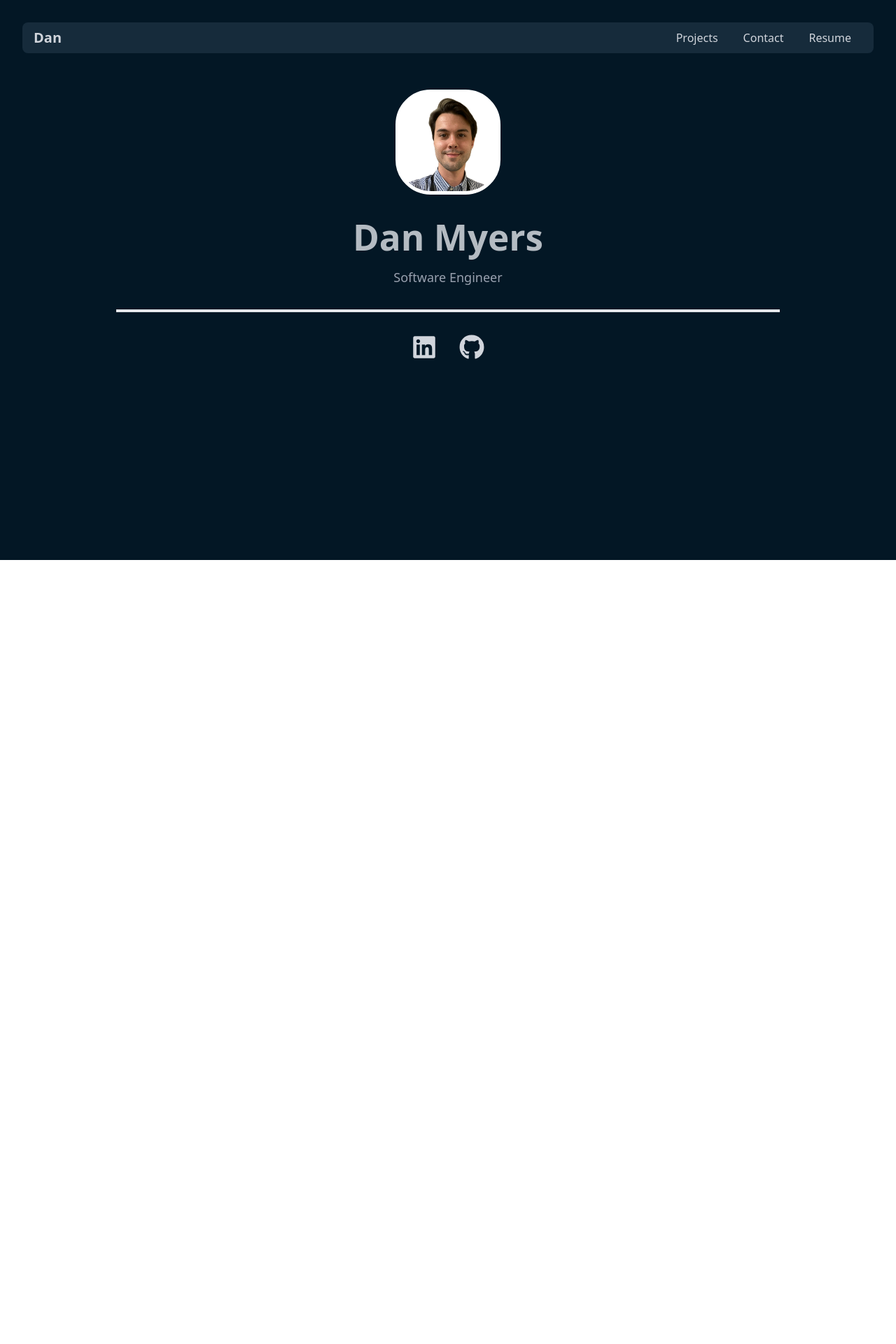
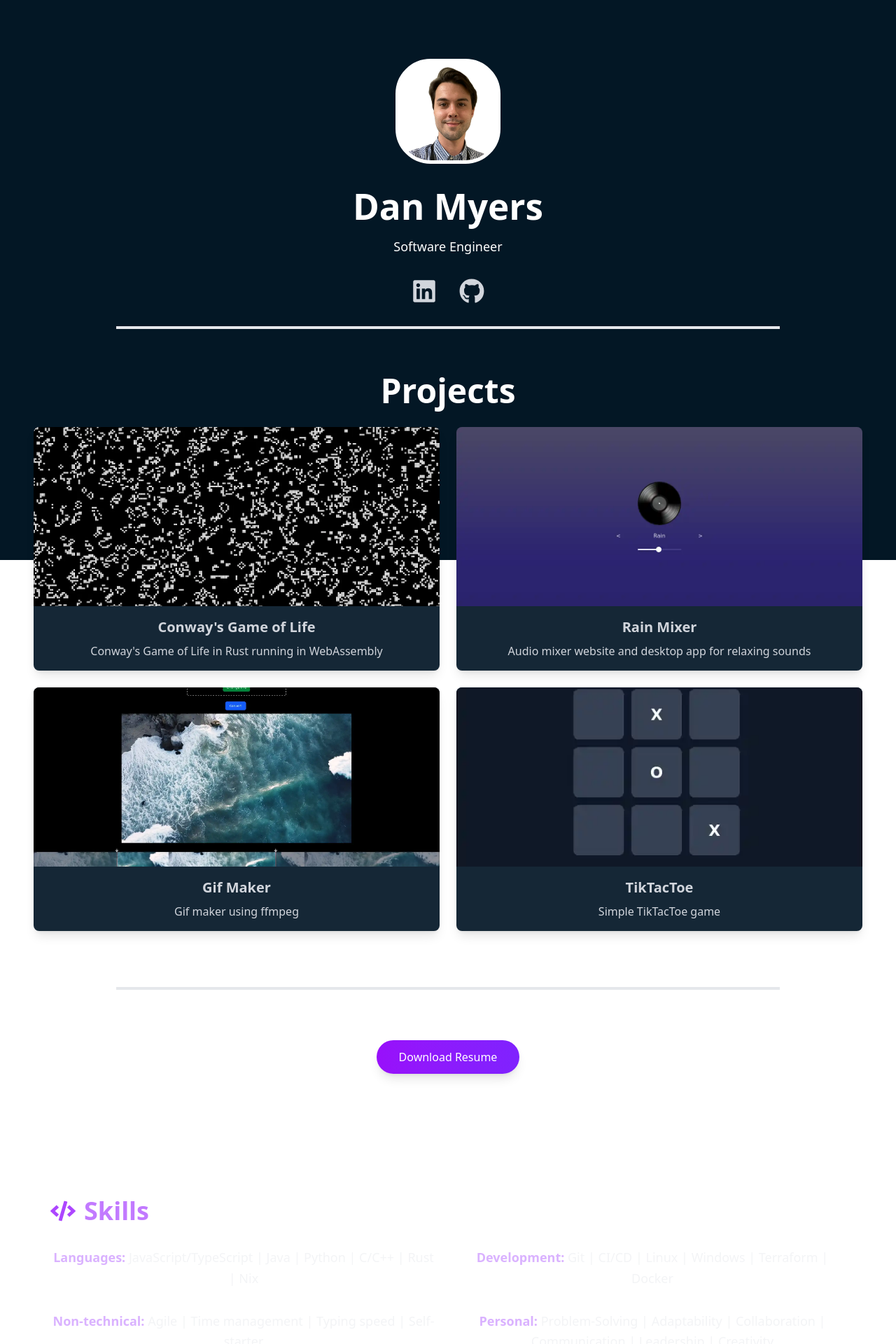
Before and after one commit to DanMyers300/danmyers.net, a React (Vite) app: page / in a window 1280 px wide. Shown: the top 1920 px of the page at 70% size. Before the commit the page ends 800 px from the top, so only its background shows below. Built offline with nearby package versions, Linux system fonts and the light colour scheme.

Commit message:
single page

```diff
--- a/src/App.tsx
+++ b/src/App.tsx
@@ -1,19 +1,11 @@
 import { HashRouter as Router, Routes, Route } from 'react-router-dom';
-import Header from './components/Header.tsx';
 import Home from './components/Home.tsx';
-import Projects from './components/Projects.tsx';
-import Contact from './components/Contact.tsx';
-import Resume from './components/Resume.tsx';
 
 function App() {
   return (
     <Router>
-      <Header />
       <Routes>
         <Route path="/" element={<Home />} />
-        <Route path="/projects" element={<Projects />} />
-        <Route path="/contact" element={<Contact />} />
-        <Route path="/resume" element={<Resume />} />
       </Routes>
     </Router>
   );
--- a/src/components/Contact.tsx
+++ b/src/components/Contact.tsx
@@ -7,9 +7,8 @@ function Contact() {
 
   return (
     <main>
-      <h1>Contact Me</h1>
-      <hr className="w-4/5 h-1 bg-gray-300 my-5" />
-      <div className="flex flex-col items-center gap-2">
+      <h1 className="text-white">Contact Me</h1>
+      <div className="flex flex-col mt-5 items-center gap-2">
         <a
           href="mailto:contact@danmyers.net"
           className="no-underline hover:underline text-xl"
--- a/src/components/Home.tsx
+++ b/src/components/Home.tsx
@@ -1,13 +1,15 @@
 import Hero from './Hero.tsx';
+import Projects from './Projects.tsx'
 import { FaLinkedin, FaGithub } from 'react-icons/fa';
+import Contact from './Contact.tsx';
+import Resume from './Resume.tsx';
 
 function Home() {
   return (
     <main className="container mx-auto mt-5 px-4">
       <Hero />
-      <h1 className="text-2xl font-bold text-center mt-8">Dan Myers</h1>
-      <p className="text-lg text-gray-400 text-center mt-4">Software Engineer</p>
-      <div className="w-4/5 h-1 bg-gray-200 mb-0 my-8 mx-auto"></div>
+      <h1 className="text-2xl font-bold text-white text-center mt-8">Dan Myers</h1>
+      <p className="text-lg text-center text-white mt-4">Software Engineer</p>
 
       <div className="flex justify-center space-x-8 mt-8">
         <a
@@ -27,6 +29,13 @@ function Home() {
           <FaGithub className="text-4xl" />
         </a>
       </div>
+      <div className="w-4/5 h-1 bg-gray-200 mb-0 my-8 mx-auto"></div>
+      <Projects />
+      <div className="w-4/5 h-1 bg-gray-200 mb-0 mt-20 my-8 mx-auto"></div>
+      <div className="m-5"> </div>
+      <Resume />
+      <div className="w-4/5 h-1 bg-gray-200 mb-0 mx-auto"></div>
+      <Contact />
     </main>
   );
 }
--- a/src/components/Projects.tsx
+++ b/src/components/Projects.tsx
@@ -36,6 +36,8 @@ function Projects() {
   ];
 
   return (
+    <>
+    <div className="text-4xl sm:text-5xl font-extrabold text-white mt-16"> Projects </div>
     <div className="grid md:grid-cols-2 gap-6 mt-7 w-full">
       {projects.map((project) => (
         <a
@@ -67,6 +69,7 @@ function Projects() {
         </a>
       ))}
     </div>
+    </>
   );
 }
 
--- a/src/components/Resume.tsx
+++ b/src/components/Resume.tsx
@@ -1,12 +1,11 @@
 import React from 'react';
 import Hero from './Hero.tsx';
-import { FaCode, FaTools, FaUserTie } from 'react-icons/fa';
+import { FaCode, FaTools } from 'react-icons/fa';
 
 const Resume: React.FC = () => {
   return (
-    <div className="flex flex-col items-center bg-gradient-to-b from-gray-900 to-gray-800 text-gray-100 min-h-screen px-4 sm:px-6 py-8">
+    <div className="flex flex-col items-center text-gray-100 min-h-screen px-4 sm:px-6 ">
       {/* Hero Section */}
-      <Hero />
 
       {/* Download Resume Button */}
       <a
```
